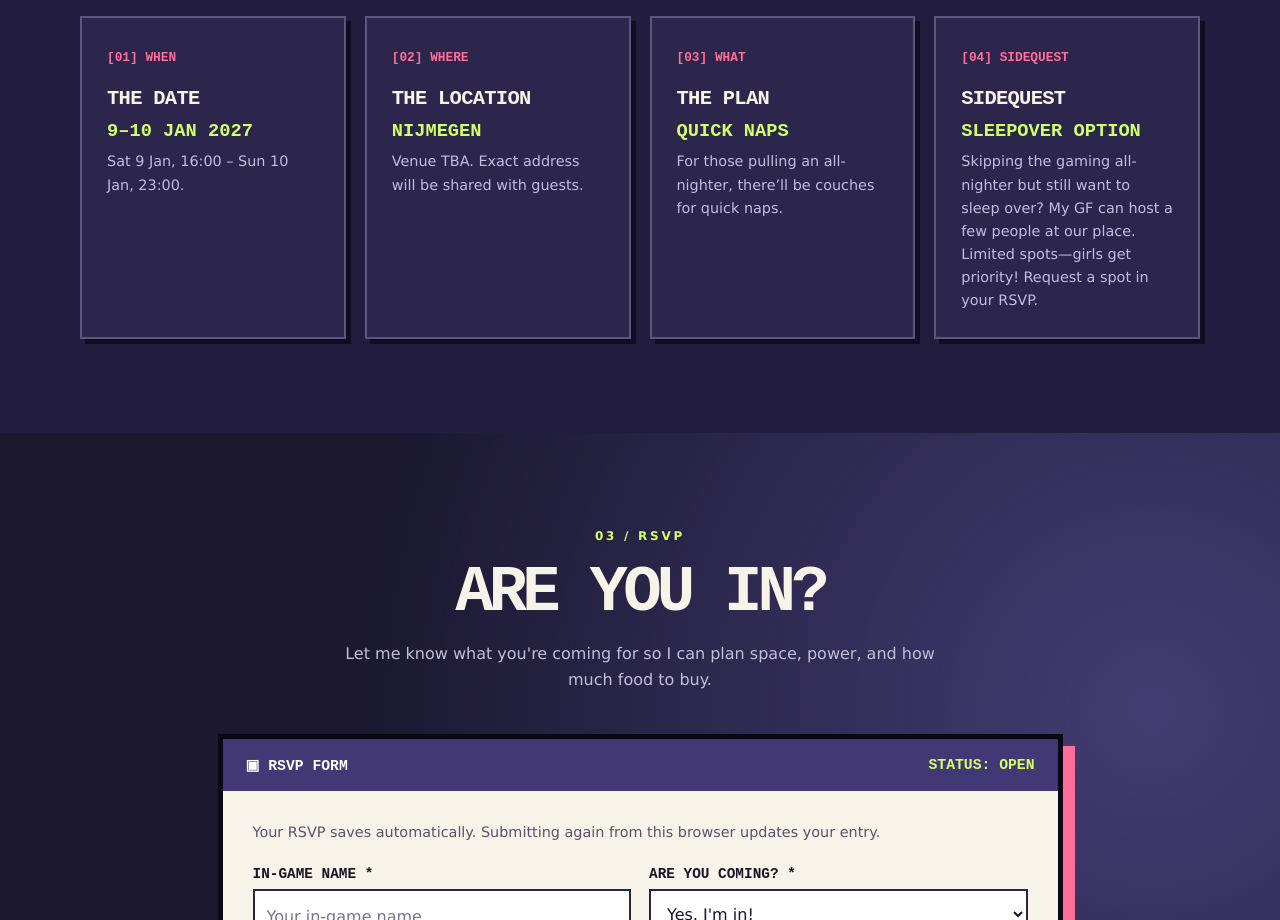
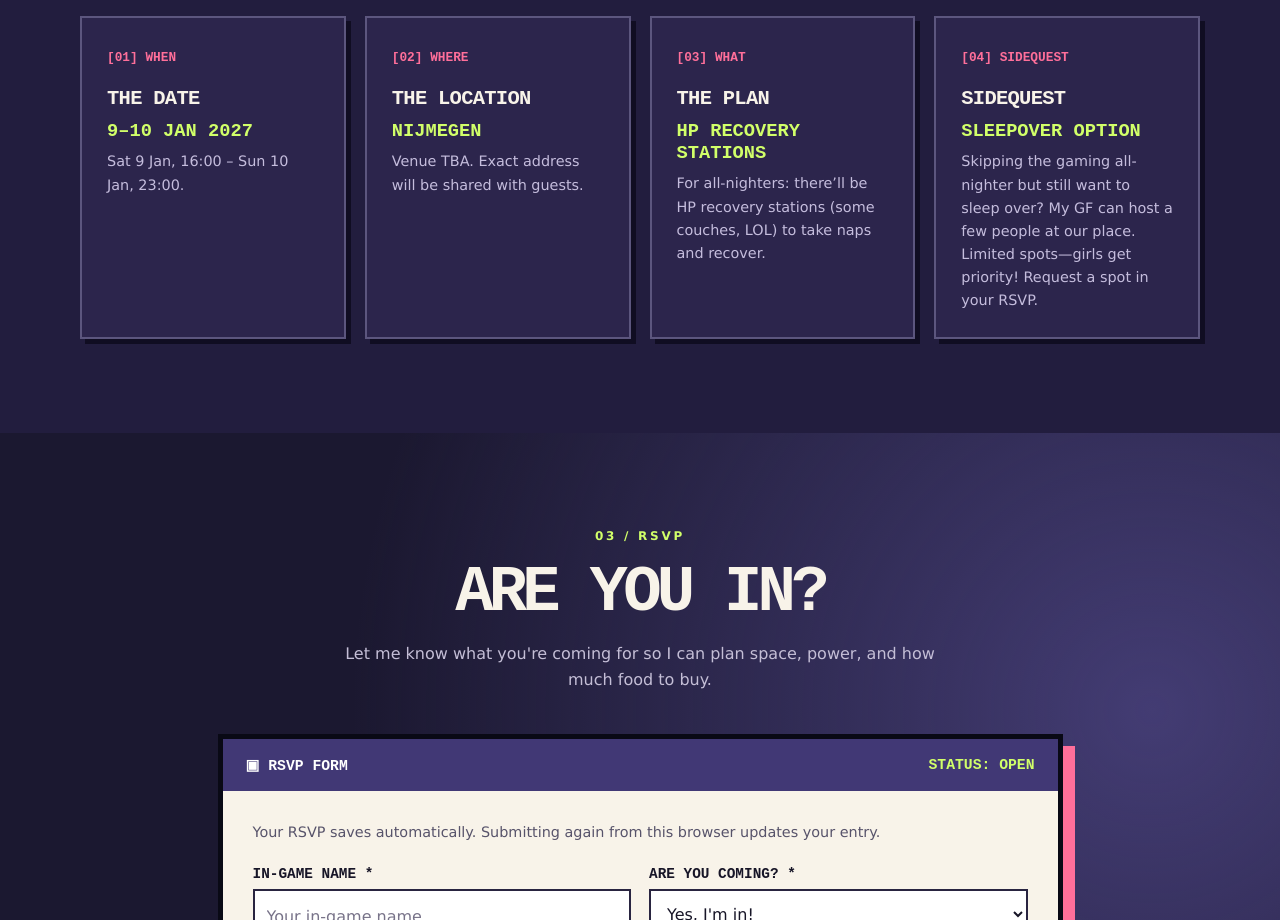
Before and after one commit to Jinopls/bday-invite, a plain HTML site: page index.html in a window 1280 px wide. Shown: the part 1580-2500 px from the top of the page. Drawn offline with Linux system fonts and the light colour scheme; no server answers.

Commit message:
Add HP recovery stations joke to all-nighter plan

```diff
--- a/index.html
+++ b/index.html
@@ -303,7 +303,7 @@
         <div class="spec-grid">
           <div class="spec"><div class="spec-number">[01] WHEN</div><h3>THE DATE</h3><div class="large" id="date-label">9–10 JAN 2027</div><p>Sat 9 Jan, 16:00 – Sun 10 Jan, 23:00.</p></div>
           <div class="spec"><div class="spec-number">[02] WHERE</div><h3>THE LOCATION</h3><div class="large" id="venue-label">NIJMEGEN</div><p>Venue TBA. Exact address will be shared with guests.</p></div>
-          <div class="spec"><div class="spec-number">[03] WHAT</div><h3>THE PLAN</h3><div class="large">QUICK NAPS</div><p>For those pulling an all-nighter, there’ll be couches for quick naps.</p></div>
+          <div class="spec"><div class="spec-number">[03] WHAT</div><h3>THE PLAN</h3><div class="large">HP RECOVERY STATIONS</div><p>For all-nighters: there’ll be HP recovery stations (some couches, LOL) to take naps and recover.</p></div>
           <div class="spec"><div class="spec-number">[04] SIDEQUEST</div><h3>SIDEQUEST</h3><div class="large">SLEEPOVER OPTION</div><p>Skipping the gaming all-nighter but still want to sleep over? My GF can host a few people at our place. Limited spots—girls get priority! Request a spot in your RSVP.</p></div>
         </div>
         <details class="packing-toggle" id="packing-list" hidden>
```
